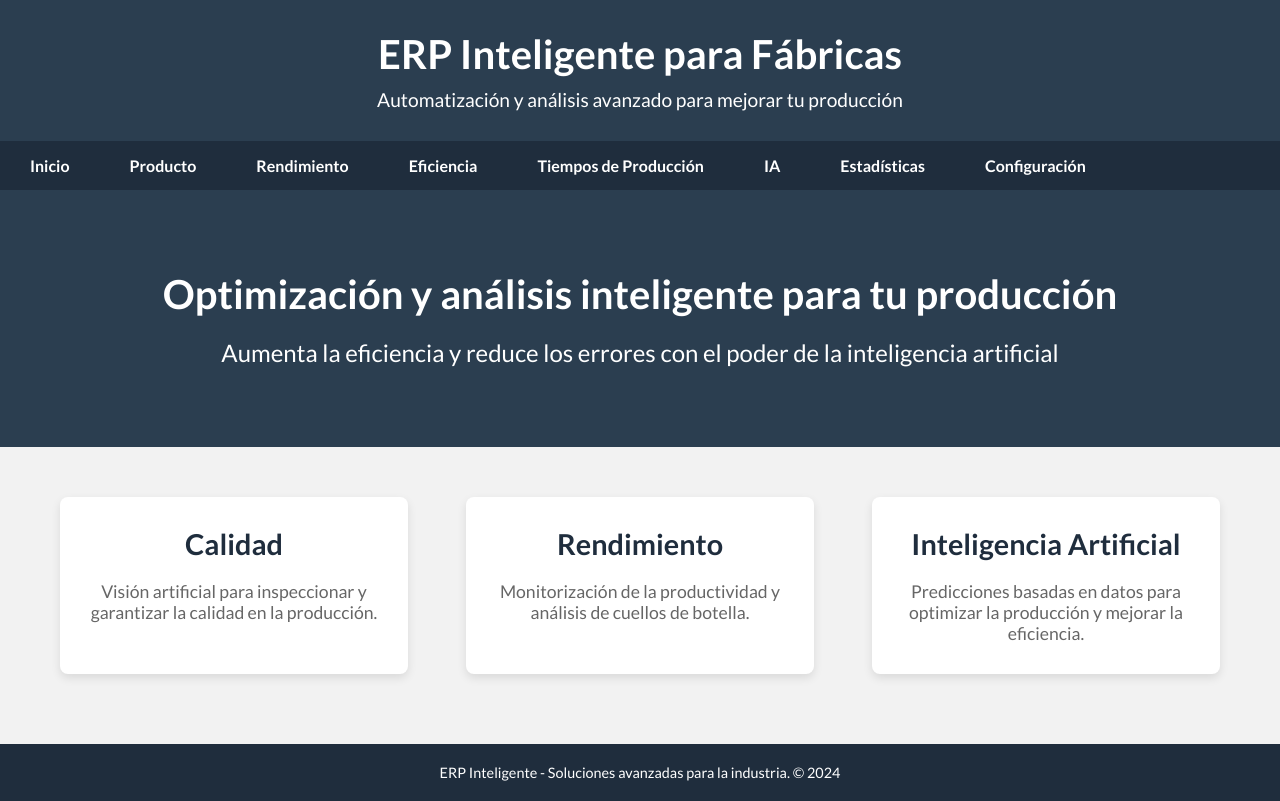
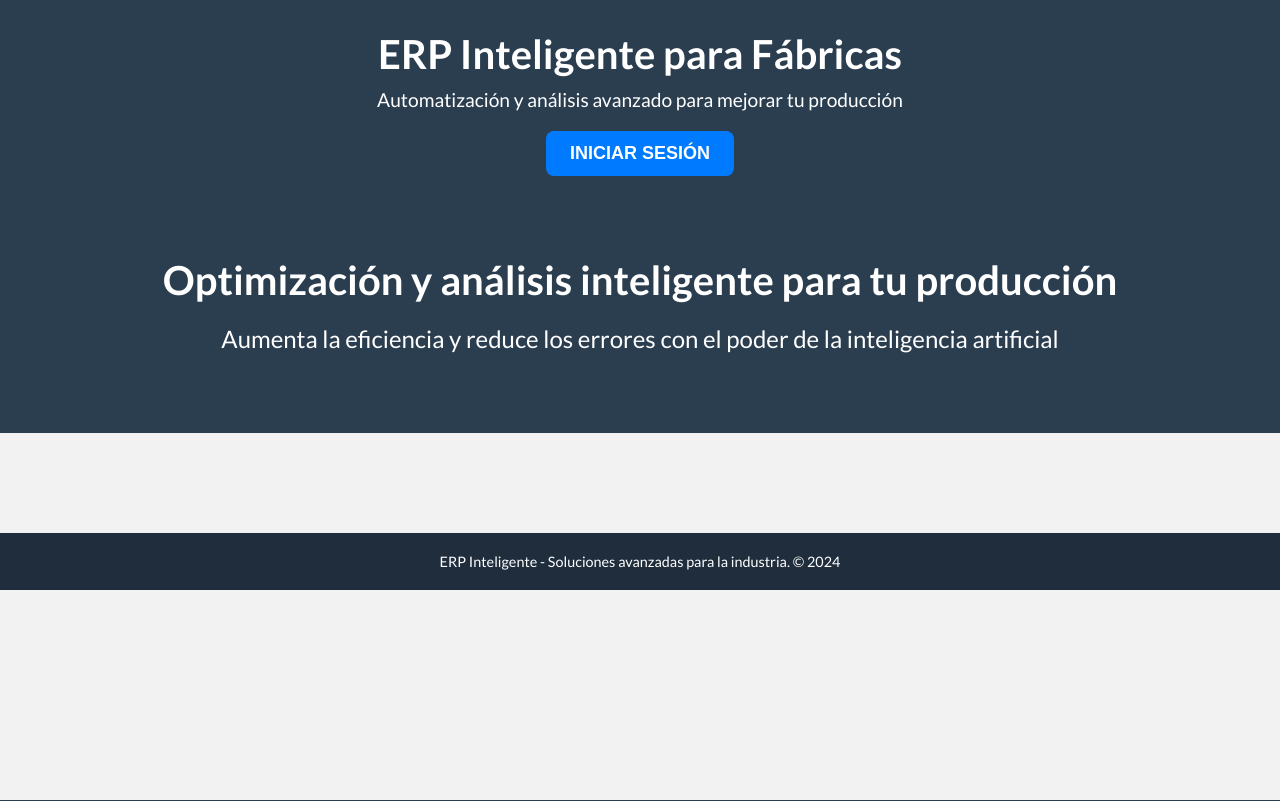
Before and after one commit to DevCodeUp/Modular, a Flask app: page / in a window 1280 px wide. Run offline with Flask 2, Linux system fonts and the light colour scheme; parts of the project's set-up code (start-up, migrations or seed data) failed here and were passed over.

Commit message:
commit
Requerimientos necesarios hasta ahora

```diff
--- a/web-site/app/routes.py
+++ b/web-site/app/routes.py
@@ -31,21 +31,19 @@ def producto_terminado():
 def plan_produccion():
     return render_template('plan_produccion.html')
 
-
 @main.route('/config-parameters/<string:section>')
 def config_parameters(section):
   titles = {
     'categories_resources': 'Categorías de Recursos',
-    'catalogue_resources': 'Catálogo de recursos',
+    'catalogue_resources': 'Catálogo de Recursos',
     'supplier': 'Proveedores',
     'categories_products': 'Categorías de Productos',
     'catalogue_products': 'Catálogo de Productos',
     'factories': 'Fábricas',
     'equipment': 'Equipo/Maquinaria',
     'inventory': 'Materia Prima',
-    'store' : 'Producto en Proceso',
-    'production' : 'Producto Terminado',
-    'equipment': 'Equipo/Maquinaria'
+    'store': 'Producto en Proceso',
+    'production': 'Producto Terminado'
   }
   title_section = titles.get(section, 'Gestión General')
 
@@ -57,9 +55,9 @@ def config_parameters(section):
     'catalogue_products': 'products',
     'factories': 'factories',
     'equipment': 'equipment',
-    'inventory' : 'inventory',
-    'store' : 'store',
-    'production' : 'production'
+    'inventory': 'inventory',
+    'store': 'store',
+    'production': 'production'
   }
   table = tables.get(section)
 
@@ -78,8 +76,6 @@ def config_parameters(section):
     columns=df.columns,
     data=df.values
   )
-    #ejecuta esto una vez para entrenar el chatbot
-    #trainer.train("chatterbot.corpus.spanish")
 
 # Formulario de Configuración de parámetros
 @main.route('/get_form', methods=['POST'])
@@ -87,52 +83,15 @@ def get_form():
     data = request.json
     form_type = data.get('form_type', 'default')
 
-    if form_type == 'categories_resources':
-      fields = [
-        {'name': 'name_category', 'type': 'text', 'label': 'Categoría'}
-      ]
-    elif form_type == 'catalogue_resources':
-      fields = [
-        {'name': 'name_category', 'type': 'text', 'label': 'Categoría'},
-        {'name': 'name_category', 'type': 'text', 'label': 'Categoría'},
-        {'name': 'name_category', 'type': 'text', 'label': 'Categoría'},
-        {'name': 'name_category', 'type': 'text', 'label': 'Categoría'}
-      ]
-    elif form_type == 'supplier':
-      fields = [
-        {'name': 'name_category', 'type': 'text', 'label': 'Categoría'},
-        {'name': 'name_category', 'type': 'text', 'label': 'Categoría'},
-        {'name': 'name_category', 'type': 'text', 'label': 'Categoría'},
-        {'name': 'name_category', 'type': 'text', 'label': 'Categoría'},
-        {'name': 'name_category', 'type': 'text', 'label': 'Categoría'}
-      ]
-    elif form_type == 'categories_products':
-      fields = [
-        {'name': 'name_category', 'type': 'text', 'label': 'Categoría'}
-      ]
-    elif form_type == 'catalogue_products':
-      fields = [
-        {'name': 'name_category', 'type': 'text', 'label': 'Categoría'},
-        {'name': 'name_category', 'type': 'text', 'label': 'Categoría'},
-        {'name': 'name_category', 'type': 'text', 'label': 'Categoría'},
-        {'name': 'name_category', 'type': 'text', 'label': 'Categoría'}
-      ]
-    elif form_type == 'factories':
-      fields = [
-        {'name': 'name_category', 'type': 'text', 'label': 'Categoría'},
-        {'name': 'name_category', 'type': 'text', 'label': 'Categoría'},
-        {'name': 'name_category', 'type': 'text', 'label': 'Categoría'},
-        {'name': 'name_category', 'type': 'text', 'label': 'Categoría'},
-        {'name': 'name_category', 'type': 'text', 'label': 'Categoría'}
-      ]
-    elif form_type == 'equipment':
-      fields = [
-        {'name': 'name_category', 'type': 'text', 'label': 'Categoría'},
-        {'name': 'name_category', 'type': 'text', 'label': 'Categoría'},
-        {'name': 'name_category', 'type': 'text', 'label': 'Categoría'},
-        {'name': 'name_category', 'type': 'text', 'label': 'Categoría'},
-        {'name': 'name_category', 'type': 'text', 'label': 'Categoría'},
-        {'name': 'name_category', 'type': 'text', 'label': 'Categoría'}
-      ]
+    form_fields = {
+        'categories_resources': [{'name': 'name_category', 'type': 'text', 'label': 'Categoría'}],
+        'catalogue_resources': [{'name': f'name_category_{i}', 'type': 'text', 'label': f'Categoría {i+1}'} for i in range(4)],
+        'supplier': [{'name': f'name_category_{i}', 'type': 'text', 'label': f'Categoría {i+1}'} for i in range(5)],
+        'categories_products': [{'name': 'name_category', 'type': 'text', 'label': 'Categoría'}],
+        'catalogue_products': [{'name': f'name_category_{i}', 'type': 'text', 'label': f'Categoría {i+1}'} for i in range(4)],
+        'factories': [{'name': f'name_category_{i}', 'type': 'text', 'label': f'Categoría {i+1}'} for i in range(5)],
+        'equipment': [{'name': f'name_category_{i}', 'type': 'text', 'label': f'Categoría {i+1}'} for i in range(6)]
+    }
 
+    fields = form_fields.get(form_type, [])
     return jsonify(fields)
--- a/web-site/static/css/index.css
+++ b/web-site/static/css/index.css
@@ -5,12 +5,29 @@
   box-sizing: border-box;
 }
 
-/* Añadir estas líneas en la parte superior */
-html, body {
-  height: 100%;
+/* Centrar el botón de inicio de sesión */
+.login-container {
   display: flex;
-  flex-direction: column;
+  justify-content: center;
+  margin-top: 100px;
 }
+
+#login-btn {
+  font-size: 18px;
+  padding: 16px 32px;
+  background-color: #007bff;
+  color: white;
+  border: none;
+  border-radius: 8px;
+  cursor: pointer;
+  font-weight: bold;
+  text-transform: uppercase;
+}
+
+#login-btn:hover {
+  background-color: #0056b3;
+}
+
 
 /* Header */
 header {
@@ -29,14 +46,26 @@ header {
     font-size: 1.2em;
   }
 
-  /* Botón de inicio de sesión alineado a la derecha */
-  nav {
-    position: relative;
-    display: flex;
-    justify-content: space-between;
-    align-items: center;
-    margin-top: 30px;
-  }
+  /* Modificación del estilo del botón de inicio de sesión */
+.login-container {
+  margin-top: 20px;
+  text-align: right;
+}
+
+#login-btn {
+  font-size: 18px;
+  padding: 12px 24px;
+  background-color: #007bff;
+  color: white;
+  border: none;
+  border-radius: 8px;
+  cursor: pointer;
+}
+
+#login-btn:hover {
+  background-color: #0056b3;
+}
+
 
   .login-button {
     background-color: #4a90e2;
--- a/web-site/static/css/stadistics.css
+++ b/web-site/static/css/stadistics.css
@@ -1,4 +1,4 @@
 img{
-    width: 80%;
-    height: 80%;
+    width: 70%;
+    height: 70%;
 }
--- a/web-site/static/js/index.js
+++ b/web-site/static/js/index.js
@@ -1,50 +1,96 @@
 document.addEventListener('DOMContentLoaded', function () {
-  const menuIcon = document.getElementById('menu-icon');
-  const navList = document.getElementById('nav-list');
   const loginBtn = document.getElementById('login-btn');
   const loginForm = document.getElementById('login-form');
   const closeLogin = document.getElementById('close-login');
+  const loginFormContent = document.getElementById('login-form-content');
+  const configButton = document.getElementById('config-link');
+  const statisticsButton = document.getElementById('statistics-link');
+  const iaButton = document.getElementById('ia-link');
+  const productLinks = document.querySelectorAll('.product-link');
+  const navbar = document.getElementById('navbar');
+  const sections = document.querySelectorAll('.content-section');
+  const loginError = document.getElementById('login-error');
 
-  // Mostrar el menú desplegable en pantallas pequeñas
-  menuIcon.addEventListener('click', function () {
-    navList.classList.toggle('show');
-  });
+  let currentUser = null;
+
+  // Ocultar las secciones y el navbar antes de iniciar sesión
+  navbar.style.display = 'none';
+  sections.forEach(section => section.style.display = 'none');
 
   // Mostrar el formulario de inicio de sesión
-  loginBtn.addEventListener('click', function (e) {
-    e.preventDefault();
+  loginBtn.addEventListener('click', function () {
     loginForm.style.display = 'block';
-    document.body.classList.add('show-login-form');
   });
 
   // Cerrar el formulario de inicio de sesión
   closeLogin.addEventListener('click', function () {
     loginForm.style.display = 'none';
-    document.body.classList.remove('show-login-form');
   });
 
-  // Cargar la gráfica de rendimiento con Chart.js
-  const ctx = document.getElementById('chartRendimiento').getContext('2d');
-  const chartRendimiento = new Chart(ctx, {
-    type: 'line',
-    data: {
-      labels: ['Lunes', 'Martes', 'Miércoles', 'Jueves', 'Viernes', 'Sábado', 'Domingo'],
-      datasets: [{
-        label: 'Producción diaria',
-        data: [120, 190, 300, 500, 220, 330, 410], // Datos de ejemplo, aquí conectarás con la BD
-        borderColor: 'rgba(75, 192, 192, 1)',
-        backgroundColor: 'rgba(75, 192, 192, 0.2)',
-        borderWidth: 2
-      }]
-    },
-    options: {
-      responsive: true,
-      maintainAspectRatio: false,
-      scales: {
-        y: {
-          beginAtZero: true
+  // Manejar el inicio de sesión con AJAX
+  loginFormContent.addEventListener('submit', function (e) {
+    e.preventDefault();
+
+    const employeeNumber = document.getElementById('employee-number').value;
+    const password = document.getElementById('password').value;
+    const role = document.getElementById('role').value;
+
+    fetch('/login', {
+        method: "POST",
+        headers: {
+            "Content-Type": "application/json"
+        },
+        body: JSON.stringify({
+            employee_number: employeeNumber,
+            password: password,
+            role: role
+        })
+    })
+    .then(response => response.json())
+    .then(data => {
+        if (data.success) {
+            currentUser = { employeeNumber, role };
+            applyRoleRestrictions(role);
+            loginForm.style.display = 'none';
+            loginBtn.textContent = `Cerrar sesión (${role})`;
+            navbar.style.display = 'block';
+            sections.forEach(section => section.style.display = 'block');
+        } else {
+            loginError.style.display = 'block';
+            loginError.textContent = "Usuario o contraseña incorrectos";
         }
+    })
+    .catch(error => console.error("Error:", error));
+  });
+
+  // Aplicar restricciones de acceso según el rol
+  function applyRoleRestrictions(role) {
+    if (role === 'IT') {
+      configButton.style.display = 'block';
+      statisticsButton.style.display = 'block';
+      iaButton.style.display = 'block';
+      productLinks.forEach(link => link.style.display = 'block');
+    } else if (role === 'Supervisor') {
+      configButton.style.display = 'none';
+      statisticsButton.style.display = 'block';
+      iaButton.style.display = 'none';
+      productLinks.forEach(link => link.style.display = 'block');
+    } else if (role === 'Empleado') {
+      configButton.style.display = 'none';
+      statisticsButton.style.display = 'block';
+      iaButton.style.display = 'none';
+      productLinks.forEach(link => link.style.display = 'none');
+      document.getElementById('product-menu').style.display = 'none';
+    }
+  }
+
+  // Bloquear acceso a los enlaces de productos para supervisores y empleados sin permisos
+  productLinks.forEach(link => {
+    link.addEventListener('click', function (e) {
+      if (currentUser && (currentUser.role === 'Supervisor' || currentUser.role === 'Empleado')) {
+        e.preventDefault();
+        alert('No tienes permiso para acceder a este contenido.');
       }
-    }
+    });
   });
 });
--- a/web-site/templates/index.html
+++ b/web-site/templates/index.html
@@ -11,42 +11,53 @@
 </head>
 
 <body>
-
   <header>
     <h1>ERP Inteligente para Fábricas</h1>
     <p>Automatización y análisis avanzado para mejorar tu producción</p>
 
-    <!-- Menú flotante -->
-    <nav id="navbar">
+    <!-- Botón de inicio de sesión centrado -->
+    <div class="login-container">
+      <button id="login-btn">Iniciar Sesión</button>
+    </div>
+
+    <!-- Menú flotante (oculto hasta que el usuario inicie sesión) -->
+    <nav id="navbar" style="display: none;">
       <ul id="nav-list">
         <li><a href="{{ url_for('main.index') }}" class="nav-button">Inicio</a></li>
         <li>
-          <a href="#" class="nav-button">Producto</a>
-          <ul class="submenu">
-            <li><a href="{{ url_for('main.materia_prima') }}" class="nav-button">Materia prima</a></li>
-            <li><a href="{{ url_for('main.producto_terminado') }}" class="nav-button">Producto terminado</a></li>
-            <li><a href="{{ url_for('main.plan_produccion') }}" class="nav-button">Plan de producción</a></li>
+          <a href="#" class="nav-button" id="product-menu">Producto</a>
+          <ul class="submenu" id="product-submenu">
+            <li><a href="{{ url_for('main.materia_prima') }}" class="nav-button product-link">Materia prima</a></li>
+            <li><a href="{{ url_for('main.producto_terminado') }}" class="nav-button product-link">Producto terminado</a></li>
+            <li><a href="{{ url_for('main.plan_produccion') }}" class="nav-button product-link">Plan de producción</a></li>
           </ul>
         </li>
         <li><a href="#rendimiento" class="nav-button">Rendimiento</a></li>
         <li><a href="#eficiencia" class="nav-button">Eficiencia</a></li>
         <li><a href="#tiempos" class="nav-button">Tiempos de Producción</a></li>
-        <li><a href="#ia" class="nav-button">IA</a></li>
-        <li><a href="{{ url_for('main.stadistics') }}" class="nav-button">Estadísticas</a></li>
-        <li><a href="{{ url_for('main.config') }}" class="nav-button">Configuración</a></li>
+        <li><a href="#ia" class="nav-button" id="ia-link">IA</a></li>
+        <li><a href="{{ url_for('main.stadistics') }}" class="nav-button" id="statistics-link">Estadísticas</a></li>
+        <li><a href="{{ url_for('main.config') }}" class="nav-button" id="config-link">Configuración</a></li>
       </ul>
     </nav>
   </header>
 
   <!-- Formulario flotante de inicio de sesión -->
   <div class="login-form" id="login-form">
-      <form>
+    <form id="login-form-content">
       <h3>Iniciar Sesión</h3>
       <label for="employee-number">Número de empleado</label>
-        <input type="text" id="employee-number" placeholder="Ingrese su número de empleado">
+      <input type="text" id="employee-number" placeholder="Ingrese su número de empleado" required>
 
       <label for="password">Contraseña</label>
-        <input type="password" id="password" placeholder="Ingrese su contraseña">
+      <input type="password" id="password" placeholder="Ingrese su contraseña" required>
+
+      <label for="role">Rol</label>
+      <select id="role">
+        <option value="IT">IT</option>
+        <option value="Supervisor">Supervisor</option>
+        <option value="Empleado">Empleado</option>
+      </select>
 
       <button type="submit">Iniciar Sesión</button>
       <button type="button" id="close-login">Cerrar</button>
@@ -59,15 +70,15 @@
   </section>
 
   <section class="content">
-      <div class="content-section" id="calidad">
+    <div class="content-section" id="calidad" style="display: none;">
       <h3>Calidad</h3>
       <p>Visión artificial para inspeccionar y garantizar la calidad en la producción.</p>
     </div>
-      <div class="content-section" id="rendimiento">
+    <div class="content-section" id="rendimiento" style="display: none;">
       <h3>Rendimiento</h3>
       <p>Monitorización de la productividad y análisis de cuellos de botella.</p>
     </div>
-      <div class="content-section" id="ia">
+    <div class="content-section" id="ia" style="display: none;">
       <h3>Inteligencia Artificial</h3>
       <p>Predicciones basadas en datos para optimizar la producción y mejorar la eficiencia.</p>
     </div>
@@ -78,7 +89,5 @@
   </footer>
 
   <script src="{{ url_for('static', filename='js/index.js')}}"></script>
-
 </body>
-
 </html>
```
Also changed, not shown: web-site/templates/ai_config.html (added, +15 -0 lines), web-site/templates/login.html (added, +21 -0 lines), web-site/templates/stadistics.html (deleted, +0 -11 lines). Lines whose indentation alone changed are shown as unchanged.
